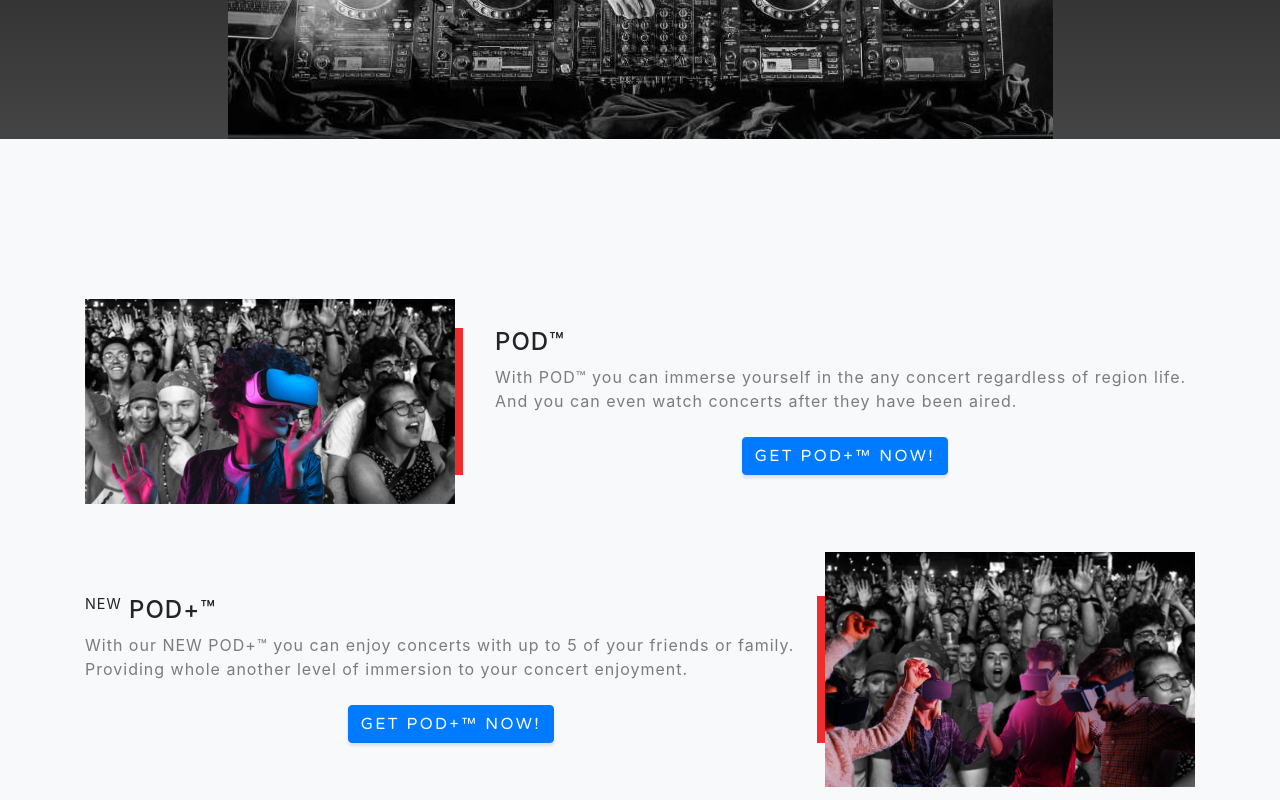
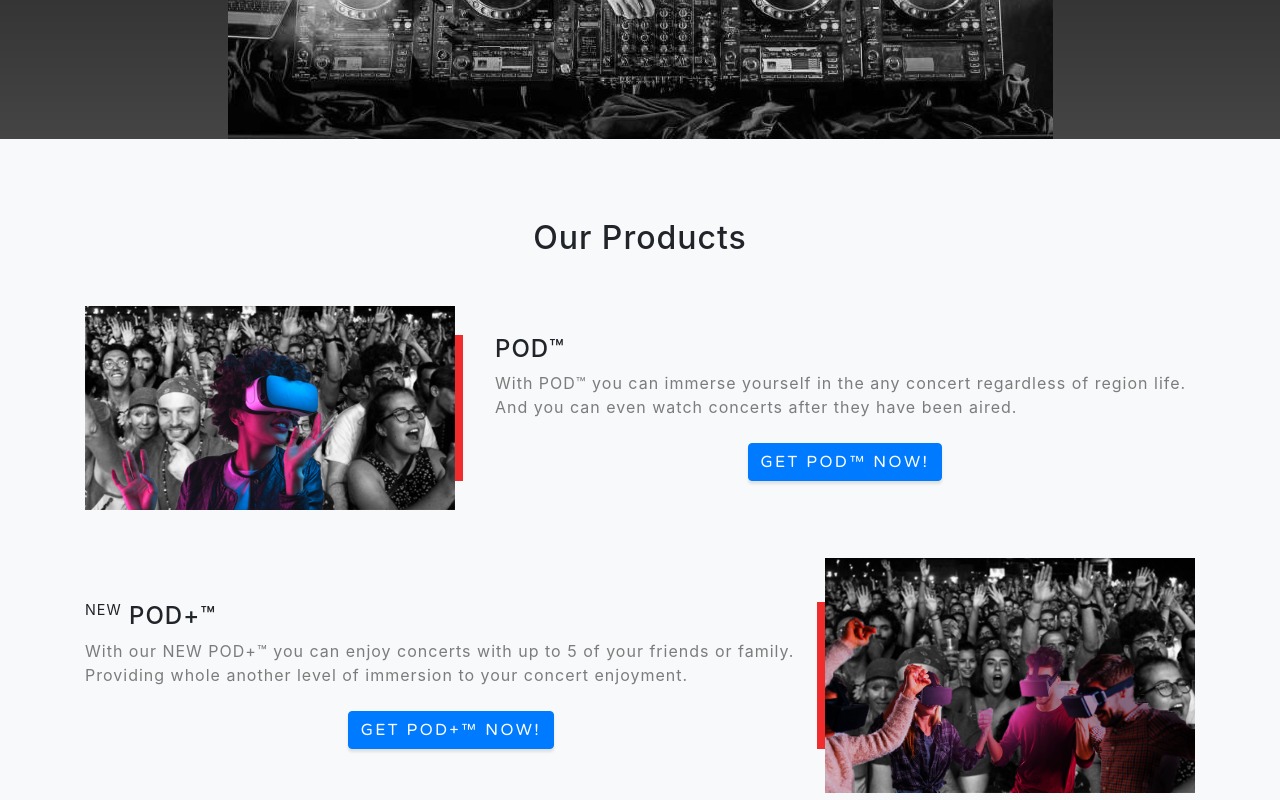
Before and after one commit to soraino/Dionysus, a website with bundled scripts: page index.html in a window 1280 px wide. Shown: the part 1500-2300 px from the top of the page. Built offline with nearby package versions, Linux system fonts and the light colour scheme.

Commit message:
Add title for product page

```diff
--- a/css/grayscale.css
+++ b/css/grayscale.css
@@ -177,7 +177,7 @@
 }
 
 .projects-section {
-  padding: 10rem 0;
+  padding: 5rem 0 10rem;
 }
 
 .projects-section .featured-text {
--- a/index.html
+++ b/index.html
@@ -86,7 +86,7 @@
   <!-- Projects Section -->
   <section id="projects" class="projects-section bg-light">
     <div class="container">
-
+      <h2 class="text-center text-black mb-5">Our Products</h2>
       <div class="row align-items-center no-gutters mb-4 mb-lg-5">
         <div class="col-xl-4 col-lg-5">
           <img class="img-fluid mb-3 mb-lg-0" src="img/POD.png" alt="">
@@ -99,7 +99,7 @@
               And you can even watch concerts after they have been aired.
             </p><br>
             <div class="text-center">
-              <button class="btn btn-primary">Get POD+&trade; now!</button>
+              <button class="btn btn-primary">Get POD&trade; now!</button>
             </div>
           </div>
         </div>
@@ -117,9 +117,7 @@
           </div>
         </div>
         <div class="col-xl-4 col-lg-5">
-          <div class="text-center text-lg-left">
             <img class="img-fluid mb-3 mb-lg-0" src="img/PODplus.png" alt="">
-          </div>
         </div>
       </div>
     </div>
```
